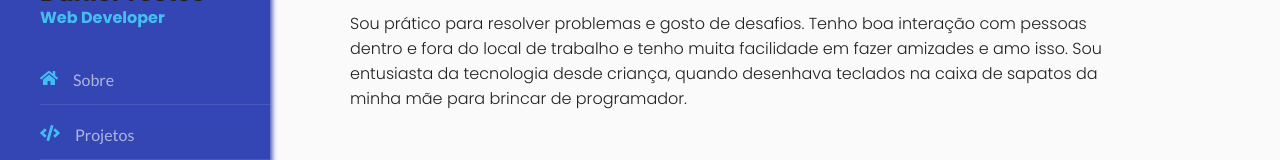
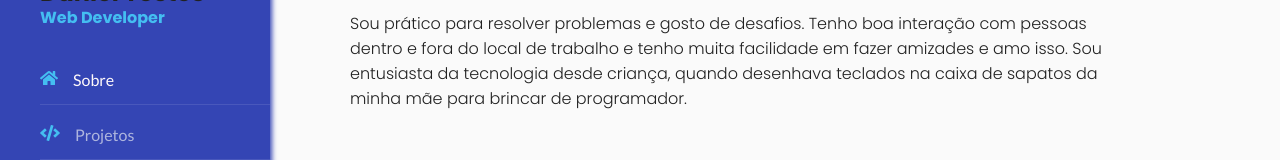
Before and after one commit to danieltvaz/danieltvaz.github.io, a React (Create React App) app: page / in a window 1280 px wide. Shown: the part 175-335 px from the top of the page. Built offline with nearby package versions, Linux system fonts and the light colour scheme.

Commit message:
feat: open/close button and activelink

```diff
--- a/src/components/NavBar.jsx
+++ b/src/components/NavBar.jsx
@@ -5,7 +5,6 @@ import {
   faUser,
   faCode,
   faCertificate,
-  faLink,
 } from "@fortawesome/free-solid-svg-icons";
 import { Link } from "react-scroll";
 import { faLinkedin, faGithub } from "@fortawesome/free-brands-svg-icons";
@@ -13,12 +12,26 @@ import { faLinkedin, faGithub } from "@fortawesome/free-brands-svg-icons";
 const Wrapper = styled.div`
   display: flex;
   flex-direction: column;
-  @media screen and (min-width: 320px) and (max-width: 1023px) {
-    /* top: 40vh; */
-  }
 `;
 
-const linkStyles = `display: flex;
+// const linkStyles = `display: flex;
+// flex: 1;
+// font-weight: 600;
+// font-family: "Lato", sans-serif;
+// transition: all 0.2s;
+// border-bottom: 1px solid #4958bc;
+// margin: 10px 0;
+// padding-bottom: 15px;
+// text-decoration: none;
+// &.active &span {
+//   color: ${({ theme }) => theme.activeLink};
+
+// }
+
+//  `;
+
+const HtmlLink = styled.a`
+  display: flex;
   flex: 1;
   font-weight: 600;
   font-family: "Lato", sans-serif;
@@ -27,23 +40,27 @@ border-bottom: 1px solid #4958bc;
   margin: 10px 0;
   padding-bottom: 15px;
   text-decoration: none;
-
-color: ${({ theme }) => theme.text};
-&:hover {
-  cursor: pointer;
-  color: ${({ theme }) => theme.highlight};
+  color: ${({ theme }) => theme.navLink};
+  &.hover {
+    color: ${({ theme }) => theme.activeLink};
   }
-&.active {
-  /* border-bottom: 2px solid ${({ theme }) => theme.highlight}; */
-  color: ${({ theme }) => theme.activeLink};
-} `;
-
-const HtmlLink = styled.a`
-  ${linkStyles}
 `;
 
 const StyledLink = styled(Link)`
-  ${linkStyles}
+  display: flex;
+  flex: 1;
+  font-weight: 600;
+  font-family: "Lato", sans-serif;
+  transition: all 0.2s;
+  border-bottom: 1px solid #4958bc;
+  margin: 10px 0;
+  padding-bottom: 15px;
+  text-decoration: none;
+  color: ${({ theme }) => theme.navLink};
+
+  &.active {
+    color: ${({ theme }) => theme.activeLink};
+  }
 `;
 
 const LinkName = styled.span`
@@ -51,7 +68,10 @@ const LinkName = styled.span`
   font-weight: 400;
   display: inline-block;
   margin-left: 15px;
-  color: ${({ theme }) => theme.navLink};
+  &:hover {
+    cursor: pointer;
+    color: ${({ theme }) => theme.activeLink};
+  }
 `;
 
 const destinations = [
@@ -70,7 +90,7 @@ export default function NavBar() {
           to={destination.target}
           smooth={true}
           spy={true}
-          activeClass={"active"}
+          activeClass="active"
         >
           <FontAwesomeIcon color="#44bef1" icon={destination.icon} />
           <LinkName>{destination.name}</LinkName>
```
Lines whose indentation alone changed are shown as unchanged.
